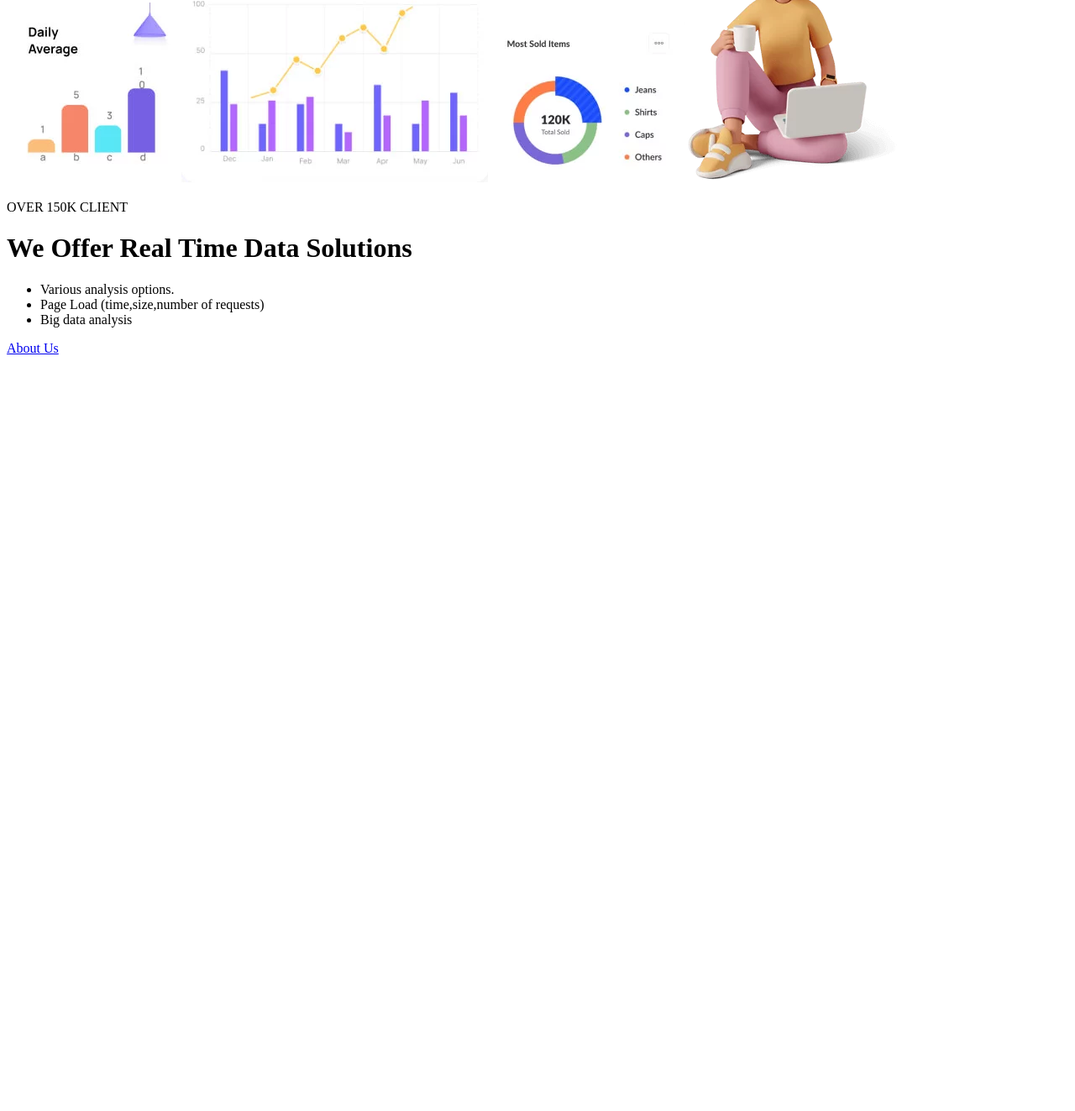
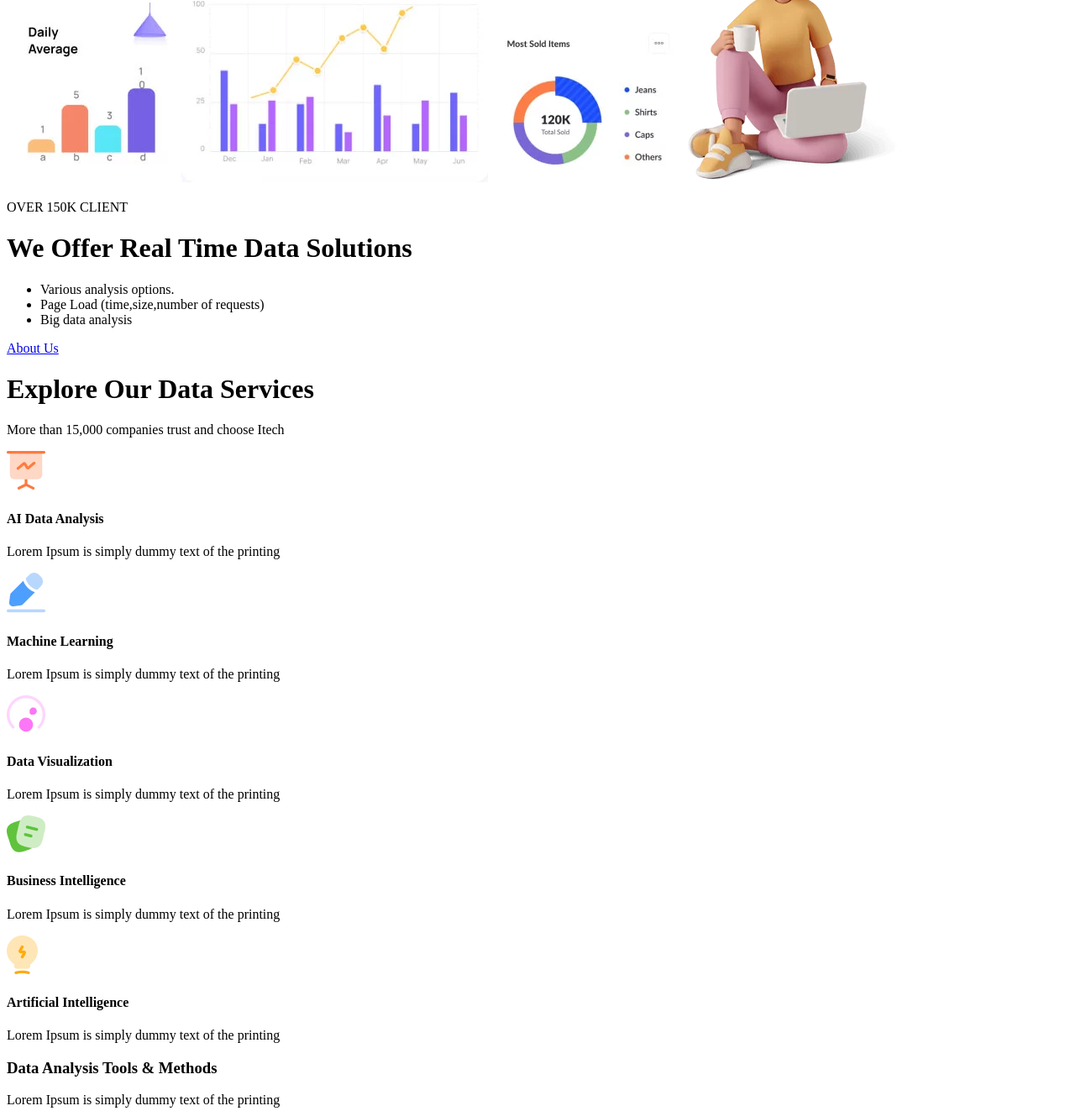
Before and after one commit to Codevixens-Band-3-General-Project/Customer-Data-Platform-Website, a plain HTML site: page homepage.html in a window 1280 px wide. Shown: the part 1471-2794 px from the top of the page at 84% size. Before the commit the page ends 1903 px from the top, so only its background shows below. Drawn offline with Linux system fonts and the light colour scheme.

Commit message:
created the html of "explore our services" section

```diff
--- a/homepage.html
+++ b/homepage.html
@@ -72,7 +72,43 @@
                     <a href="@">About Us</a>
                 </div>
             </div>
-
+            <div>
+                <h1>Explore Our Data Services</h1>
+                <p>More than 15,000 companies trust and choose Itech</p>
+                <div>
+                    <div>
+                        <img src="asset/sv-icon-1.png" alt="icon">
+                        <h4>AI Data Analysis</h4>
+                        <p>Lorem Ipsum is simply dummy text of the printing</p>
+                    </div>
+                    <div>
+                        <img src="asset/sv-icon-2.png" alt="icon">
+                        <h4>Machine Learning</h4>
+                        <p>Lorem Ipsum is simply dummy text of the printing</p>
+                    </div>
+                    <div>
+                        <img src="asset/sv-icon-3.png" alt="icon">
+                        <h4>Data Visualization</h4>
+                        <p>Lorem Ipsum is simply dummy text of the printing</p>
+                    </div>
+                    <div>
+                        <img src="asset/sv-icon-4.png" alt="icon">
+                        <h4>Business Intelligence</h4>
+                        <p>Lorem Ipsum is simply dummy text of the printing</p>
+                    </div>
+                    <div>
+                        <img src="asset/sv-icon-5.png" alt="icon">
+                        <h4>Artificial Intelligence</h4>
+                        <p>Lorem Ipsum is simply dummy text of the printing</p>
+                    </div>
+                    <div>
+                        <h3>Data Analysis Tools & Methods</h3>
+                        <p>Lorem Ipsum is simply dummy text of the printing</p>
+                        <a href="#">Work With Us</a>
+                        <img src="asset/sv-dashbord.png" alt="">
+                    </div>
+                </div>
+            </div>
         </div>
     </main>
 </body>
```
Also changed, not shown: asset/sv-dashbord.png (added), asset/sv-icon-1.png (added), asset/sv-icon-2.png (added), asset/sv-icon-3.png (added), asset/sv-icon-4.png (added), asset/sv-icon-5.png (added).
